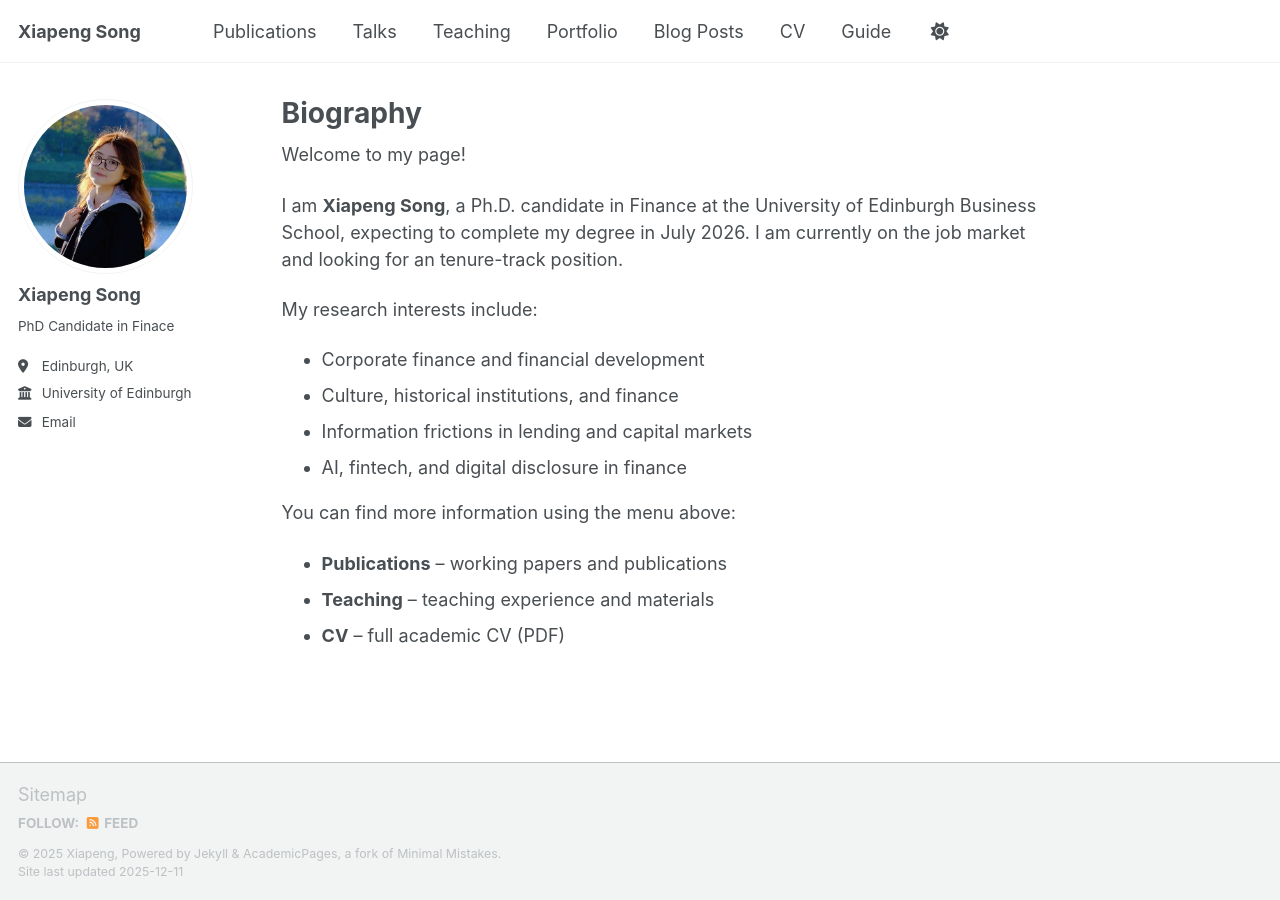
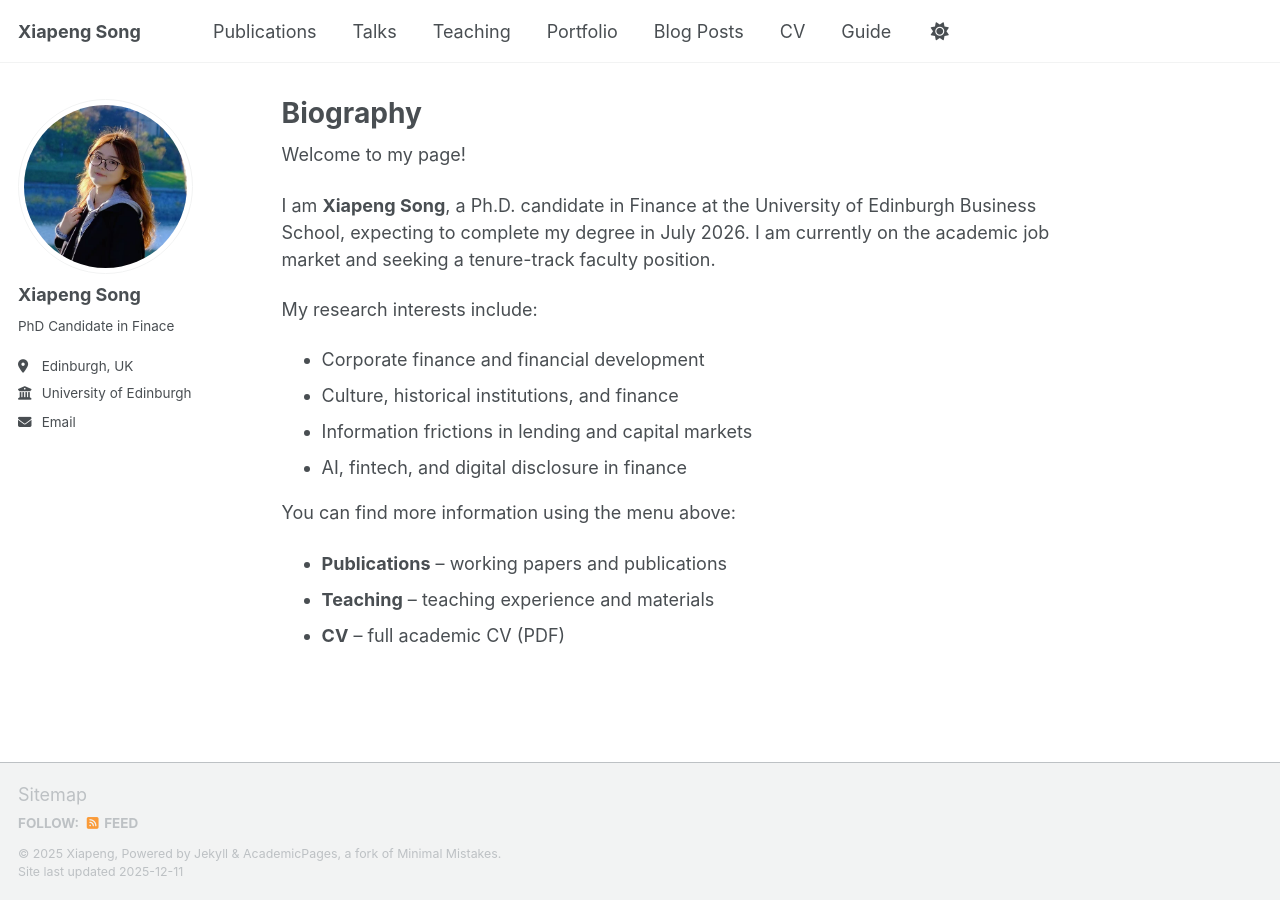
Before and after one commit to xiapengsong/xiapengsong.github.io, a Jekyll site: the page built from _pages/about.md, in a window 1280 px wide. Built offline with Jekyll 4.4.1, drawn with Linux system fonts in a browser that asks for light colours; a script bundle is joined from its source files by our own code; library files that are not in the unit come from our copies.

Commit message:
Update about.md

```diff
--- a/_pages/about.md
+++ b/_pages/about.md
@@ -10,7 +10,7 @@ redirect_from:
 Welcome to my page!
 
 I am **Xiapeng Song**, a Ph.D. candidate in Finance at the University of Edinburgh Business School, expecting to complete my degree in July 2026.
-I am currently on the job market and looking for an tenure-track position.
+I am currently on the academic job market and seeking a tenure-track faculty position.
 
 My research interests include:
 
```
